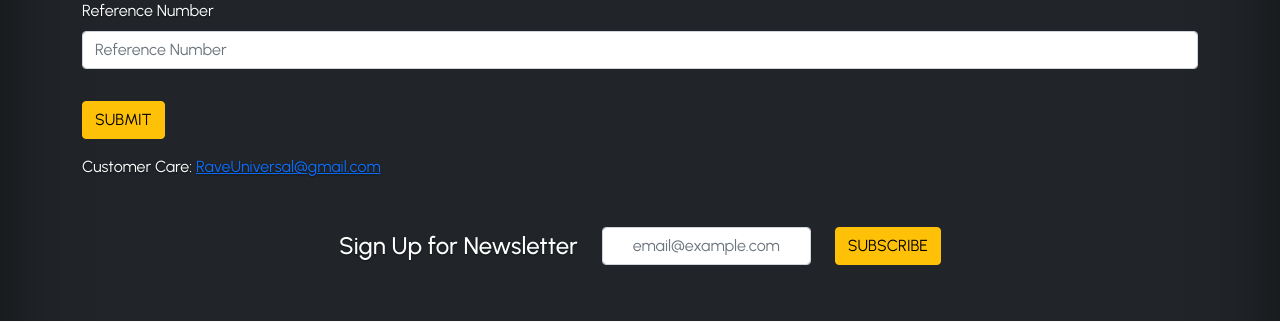
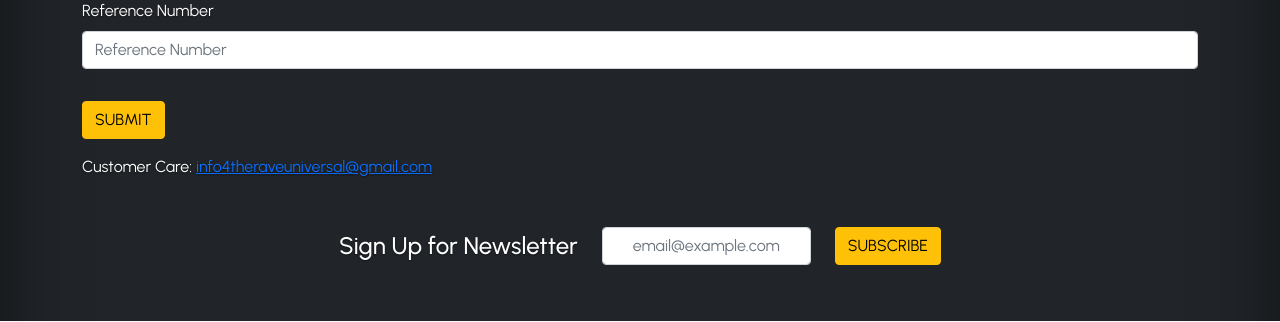
Before and after one commit to kejiahp/django-voting-polls, a Django app: page /contestants/purchaseissues/ in a window 1280 px wide. Shown: the part 147-469 px from the top of the page. Run offline with Django 4.2, Linux system fonts and the light colour scheme; parts of the project's set-up code (start-up, migrations or seed data) failed here and were passed over; some libraries are stand-ins or nearby versions.

Commit message:
update: cust-care email changed

```diff
--- a/templates/form_purchased.html
+++ b/templates/form_purchased.html
@@ -11,6 +11,6 @@
         </div>
         <button class="btn btn-warning mt-3" >SUBMIT</button>
     </form>
-    <p class="mt-3">Customer Care: <a href="mailto:RaveUniversal@gmail.com">RaveUniversal@gmail.com</a></p>
+    <p class="mt-3">Customer Care: <a href="mailto:info4theraveuniversal@gmail.com">info4theraveuniversal@gmail.com</a></p>
 </div>
 {% endblock content %}
```
